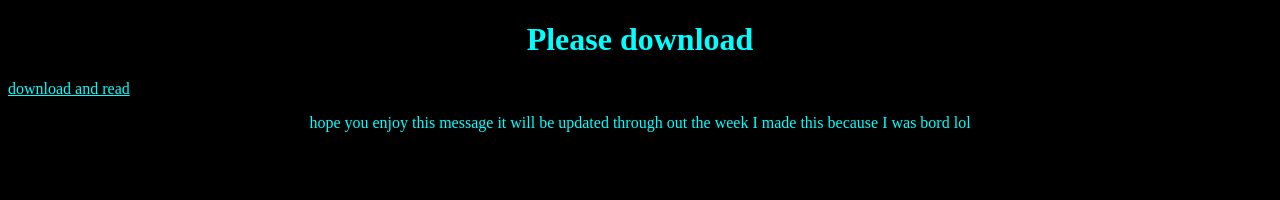
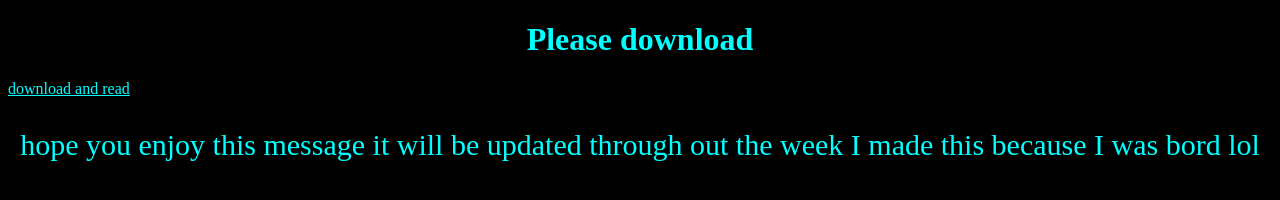
Before and after one commit to admin505admin505/wril, a plain HTML site: page index.html in a window 1280 px wide. Drawn offline with Linux system fonts and the light colour scheme.

Commit message:
Update index.html

```diff
--- a/index.html
+++ b/index.html
@@ -6,7 +6,7 @@
       <link rel="stylesheet" href="style.css" />
    <h1>Please download</h1>
       <a style="color:cyan; text-align:center;" href="red.txt" download>download and read</a>
-      <p style="text-align:center;">hope you enjoy this message it will be updated through out the week I made this because I was bord lol</p>
+      <p style="text-align:center; font-size:30px;">hope you enjoy this message it will be updated through out the week I made this because I was bord lol</p>
     </header>
   </body>
 </html>
```
